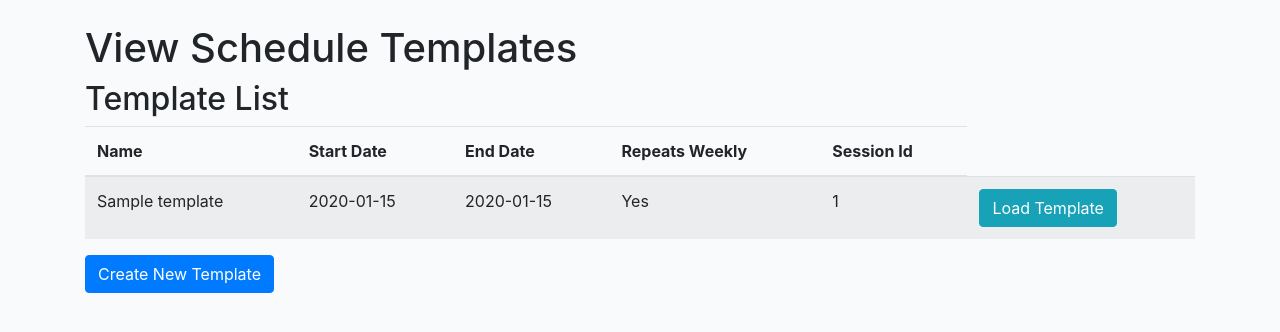
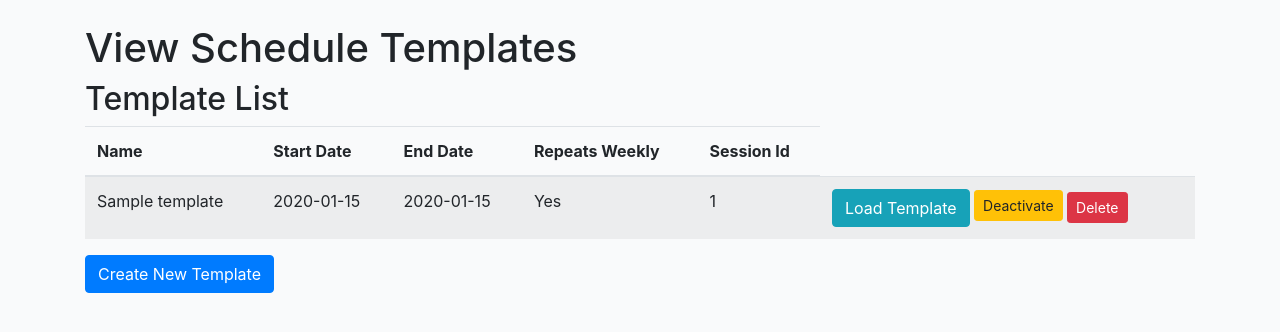
Before and after one commit to OR9-Systems/oncall_scheduler_app, a Flask app: page /view_templates in a window 1280 px wide. Shown: the part 80-412 px from the top of the page. Run offline with Flask 3, Linux system fonts and the light colour scheme; tables that the repository leaves empty hold one stand-in row (values such as "Sample post"); some libraries are stand-ins or nearby versions.

Commit message:
Add Ability To Activate Deactivate and Delete Templates

```diff
--- a/oncall_scheduler/oncallapp/routes.py
+++ b/oncall_scheduler/oncallapp/routes.py
@@ -516,6 +516,51 @@ def load_events(template_id):
 
 
 
+# Possibly more complex conditons later so separate.
+@app.route('/activate_template/<template_id>', methods=['POST'])
+def activate_template(template_id):
+    template = ScheduleTemplate.query.get(template_id)
+    if not template:
+        return jsonify({'status': 'error', 'message': 'Template not found.'}), 404
+
+    template.test_mode = True
+    db.session.commit()
+    return jsonify({'status': 'success', 'message': 'Template activated.'})
+
+
+# Possibly more complex conditons later so separate.
+@app.route('/deactivate_template/<template_id>', methods=['POST'])
+def deactivate_template(template_id):
+    template = ScheduleTemplate.query.get(template_id)
+    if not template:
+        return jsonify({'status': 'error', 'message': 'Template not found.'}), 404
+
+    template.test_mode = False
+    db.session.commit()
+    return jsonify({'status': 'success', 'message': 'Template deactivated.'})
+
+
+
+@app.route('/delete_template/<template_id>', methods=['DELETE'])
+def delete_template(template_id):
+    template = ScheduleTemplate.query.get(template_id)
+    if not template:
+        return jsonify({'status': 'error', 'message': 'Template not found.'}), 404
+
+    # Delete associated events
+    TemplateEvent.query.filter_by(template_id=template_id).delete()
+    db.session.delete(template)
+    db.session.commit()
+
+    return jsonify({'status': 'success', 'message': 'Template and related events deleted.'})
+
+
+
+
+
+
+
+
 @app.route('/get_srs_data',methods=['GET'])
 def get_srs_data():
      try:
--- a/oncall_scheduler/oncallapp/templates/view_templates.html
+++ b/oncall_scheduler/oncallapp/templates/view_templates.html
@@ -28,6 +28,16 @@
             <td>
                 <!-- Button to load the template id into the session -->
                 <a href="{{ url_for('create_template', template_id=template.id) }}" class="btn btn-info">Load Template</a>
+                <button
+                class="btn btn-sm mb-1 toggle-activation-btn {{ 'btn-warning' if template.test_mode else 'btn-success' }}"
+                data-template-id="{{ template.id }}"
+                data-active="{{ 'true' if template.test_mode else 'false' }}">
+                {{ 'Deactivate' if template.test_mode else 'Activate' }}
+                </button>
+
+                <!-- Delete Button -->
+                <button class="btn btn-danger btn-sm"
+                    onclick="confirmDeleteTemplate('{{ template.name }}', '{{ template.id }}')">Delete</button>
             </td>
         </tr>
         {% endfor %}
@@ -69,5 +79,46 @@
         });
     });
 </script>
+<script>
+    document.addEventListener('DOMContentLoaded', function () {
+        document.querySelectorAll('.toggle-activation-btn').forEach(button => {
+            button.addEventListener('click', function () {
+                const templateId = this.dataset.templateId;
+                const isActive = this.dataset.active === 'true';
+                const url = isActive
+                    ? `/deactivate_template/${templateId}`
+                    : `/activate_template/${templateId}`;
+
+                fetch(url, {
+                    method: 'POST'
+                })
+                    .then(res => res.json())
+                    .then(data => {
+                        alert(data.message);
+                        // Toggle button label and class
+                        this.textContent = isActive ? 'Activate' : 'Deactivate';
+                        this.classList.toggle('btn-success', !isActive);
+                        this.classList.toggle('btn-warning', isActive);
+                        this.dataset.active = (!isActive).toString();
+                    });
+            });
+        });
+    });
+
+    function confirmDeleteTemplate(templateName, templateId) {
+        if (confirm(`Are you sure you want to delete Template '${templateName}' (${templateId})?`)) {
+            fetch(`/delete_template/${templateId}`, {
+                method: 'DELETE'
+            })
+                .then(response => response.json())
+                .then(data => {
+                    alert(data.message);
+                    location.reload();
+                });
+        }
+    }
+</script>
+
+
 
 {% endblock %}
```
